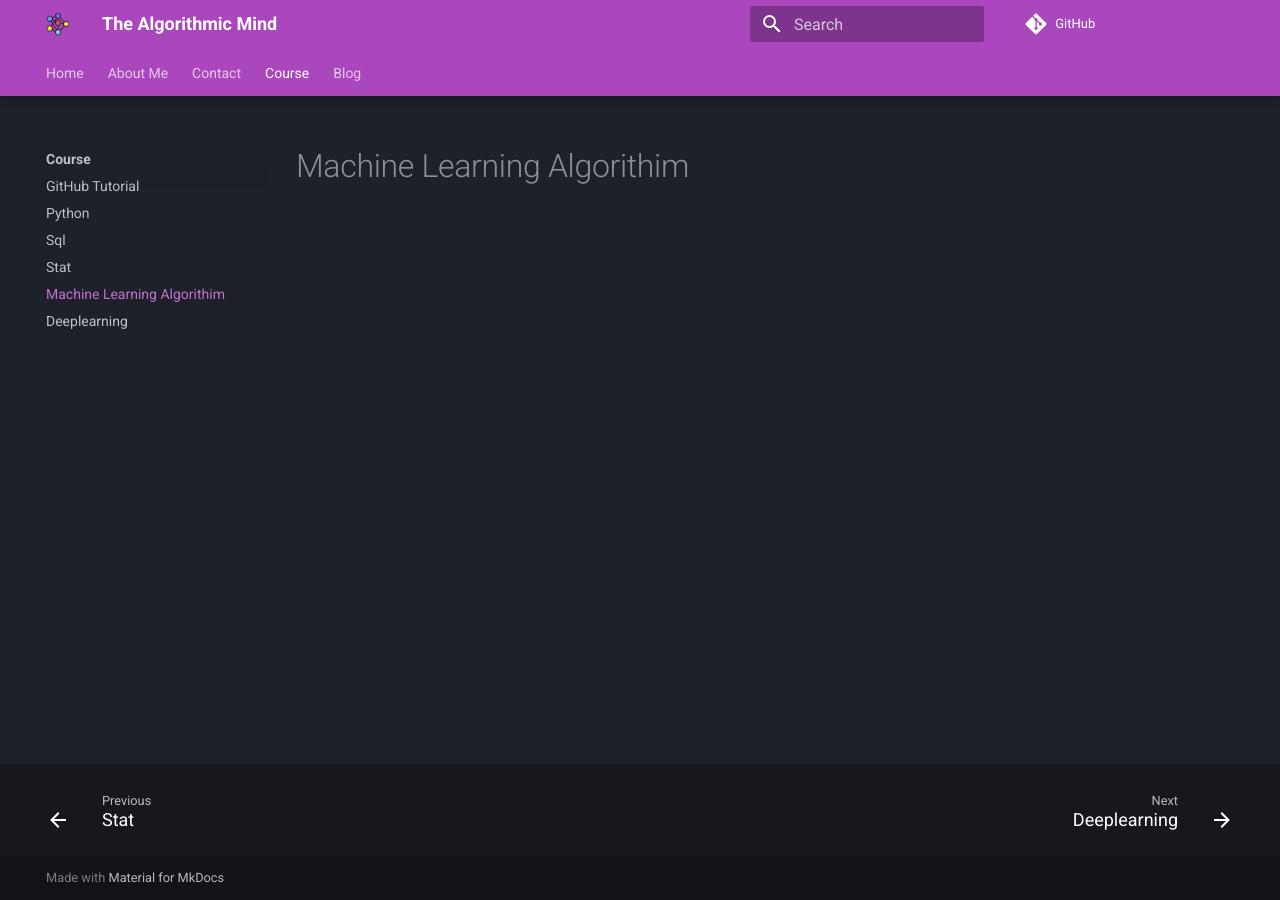
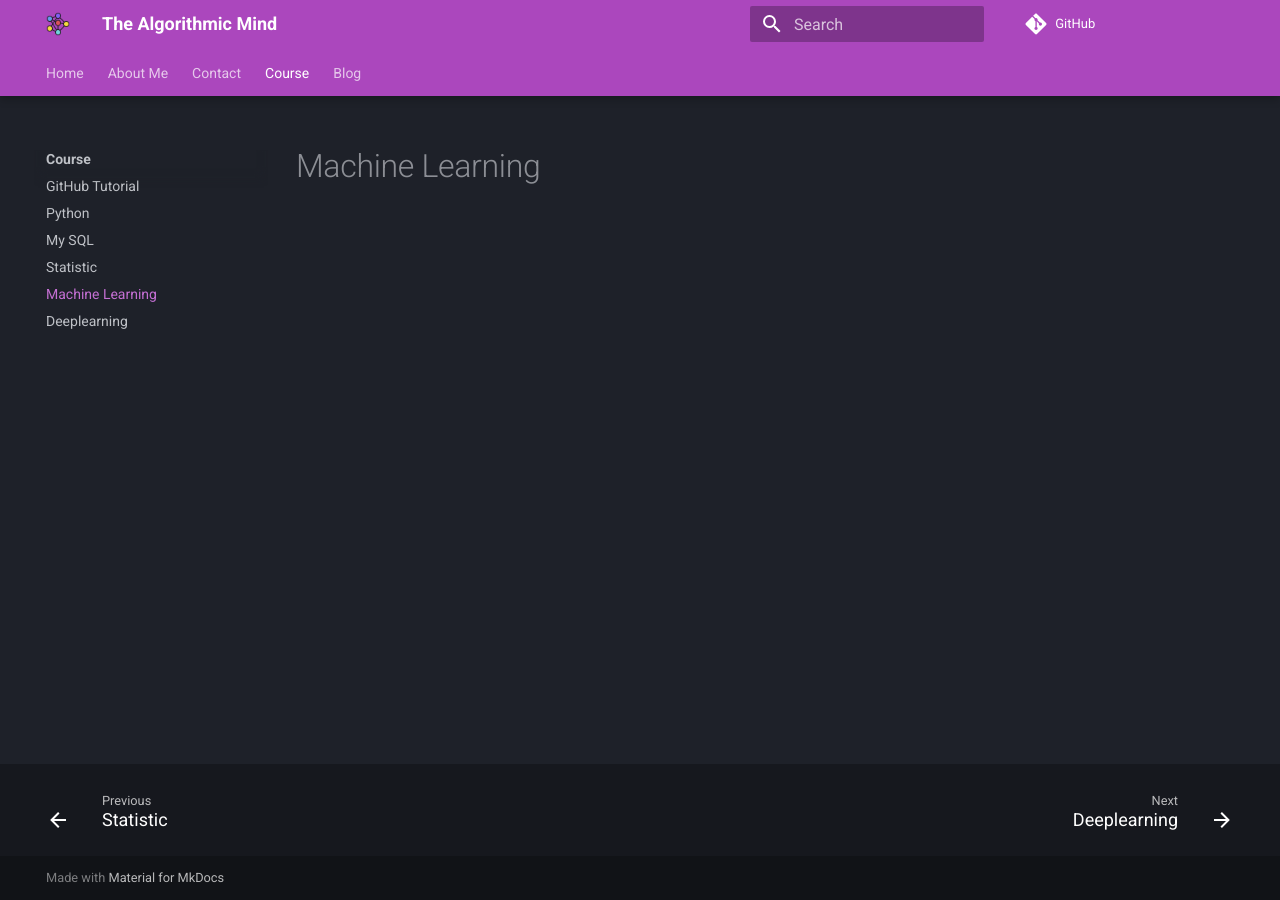
Before and after one commit to Harshwardhanpjadhav/The-Algorithmic-Mind, an MkDocs documentation site: the page built from docs/course/lists/mlalgorithim.md, in a window 1280 px wide. Built offline with MkDocs 1.6.1 and Material for MkDocs 9.7.7, drawn with Linux system fonts in a browser that asks for light colours; comment, search, counter and statistics services are not loaded.

Commit message:
`Update documentation and navigation for The Algorithmic Mind site`
`docs/course/lists/mlalgorithim.md`: Renamed "Machine Learning Algorithim" to "Machine Learning"
`docs/course/lists/sql.md` and `docs/course/lists/stat.md

```diff
--- /dev/null
+++ b/docs/course/lists/MySQL.md
@@ -0,0 +1 @@
+# My SQL
--- a/docs/course/lists/mlalgorithim.md
+++ b/docs/course/lists/mlalgorithim.md
@@ -1 +1 @@
-# Machine Learning Algorithim
+# Machine Learning
--- /dev/null
+++ b/docs/course/lists/statistic.md
@@ -0,0 +1 @@
+# Statistic
--- a/mkdocs.yml
+++ b/mkdocs.yml
@@ -1,5 +1,5 @@
 site_name: The Algorithmic Mind
-site_url: https://mydomain.org/mysite
+site_url: https://mydomain.org/the-algorithmic-mind
 repo_url: https://github.com/Harshwardhanpjadhav/The-Algorithmic-Mind
 
 plugins:
@@ -60,8 +60,8 @@ nav:
     - course/index.md
     - course/lists/github.md
     - course/lists/python.md
-    - course/lists/sql.md
-    - course/lists/stat.md
+    - course/lists/MySQL.md
+    - course/lists/statistic.md
     - course/lists/mlalgorithim.md
     - course/lists/deeplearning.md
   - Blog:
```
Also changed, not shown: docs/course/lists/sql.md (deleted), docs/course/lists/stat.md (deleted).
